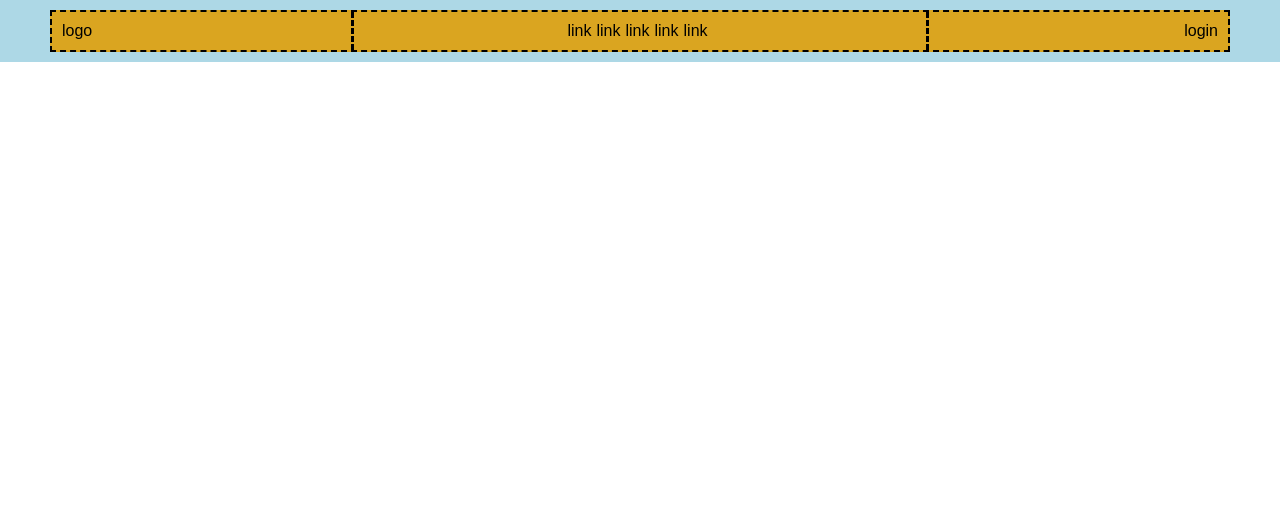
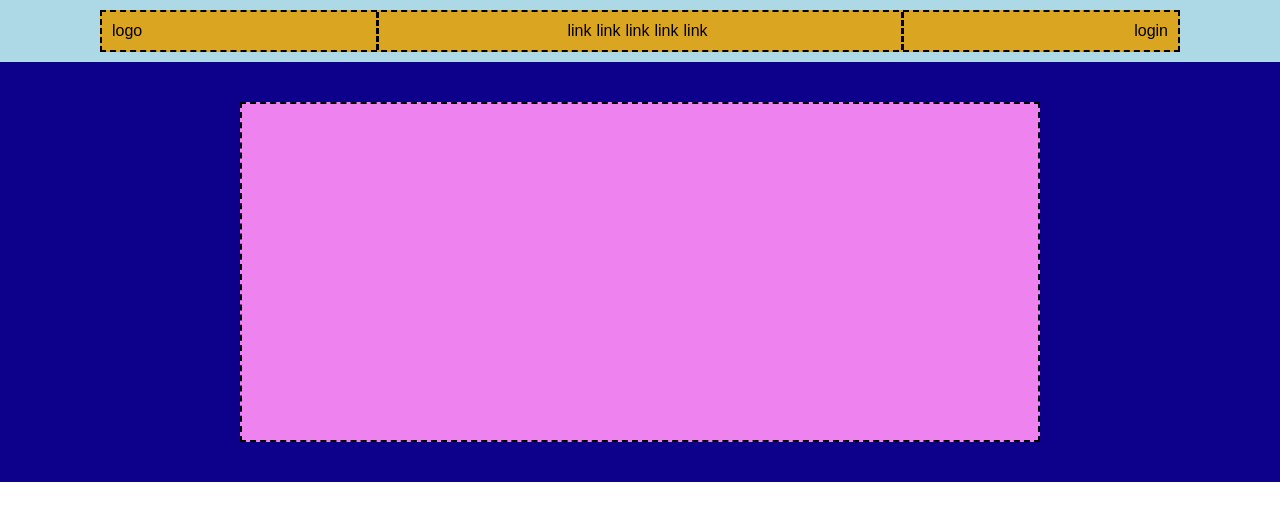
Before and after one commit to MonicaSerraWebDeveloper/htmlcss-struttura-discord, a plain HTML site: page index.html in a window 1280 px wide. Drawn offline with Linux system fonts and the light colour scheme.

Commit message:
feat: add hero section and styled

```diff
--- a/index.html
+++ b/index.html
@@ -22,6 +22,10 @@
             <div class="col-header col-25">login</div>
         </div>
     </header>
-
+    <main>
+        <section class="container-main container-blue">
+            <div class="hero"></div>
+        </section>
+    </main>
 </body>
 </html>
--- a/style.css
+++ b/style.css
@@ -21,6 +21,10 @@
     border-left: 3px dashed #000;
 }
 
+.hero {
+    border: 2px dashed #000;
+}
+
 
 /*---------------------
         GENERAL
@@ -41,7 +45,7 @@ header {
 }
 
 .container {
-    max-width: 1180px;
+    max-width: 1080px;
     margin: 0 auto;
     padding-left: 10px;
     padding-right: 10px;
@@ -85,3 +89,23 @@ nav a {
 .col-25:last-child {
     text-align: right;
 }
+
+/*---------------------
+        HERO
+-----------------------*/
+
+.container-main {
+    padding: 40px 0;
+    display: flex;
+    justify-content: center;
+}
+
+.container-blue {
+    background-color: #0d008b;
+}
+
+.hero {
+    width: 800px;
+    height: 340px;
+    background-color: #ee82ef;
+}
```
